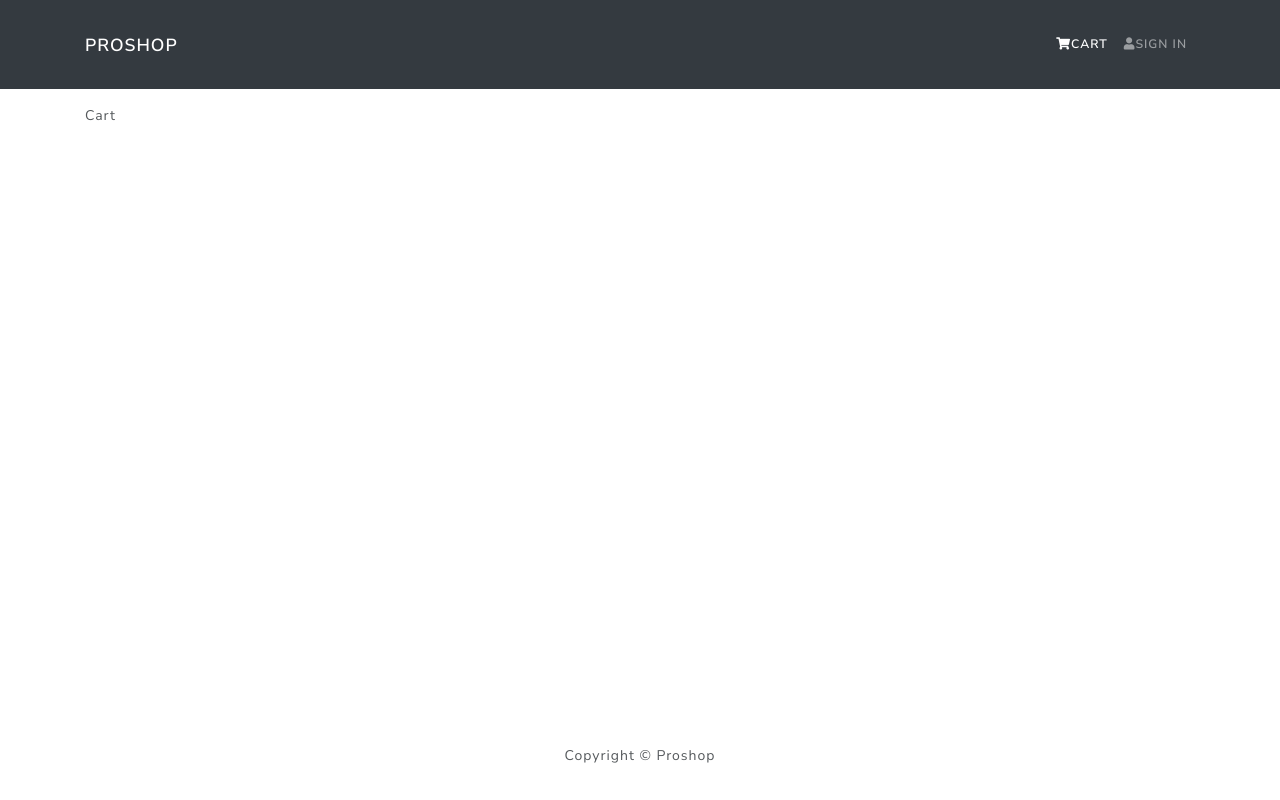
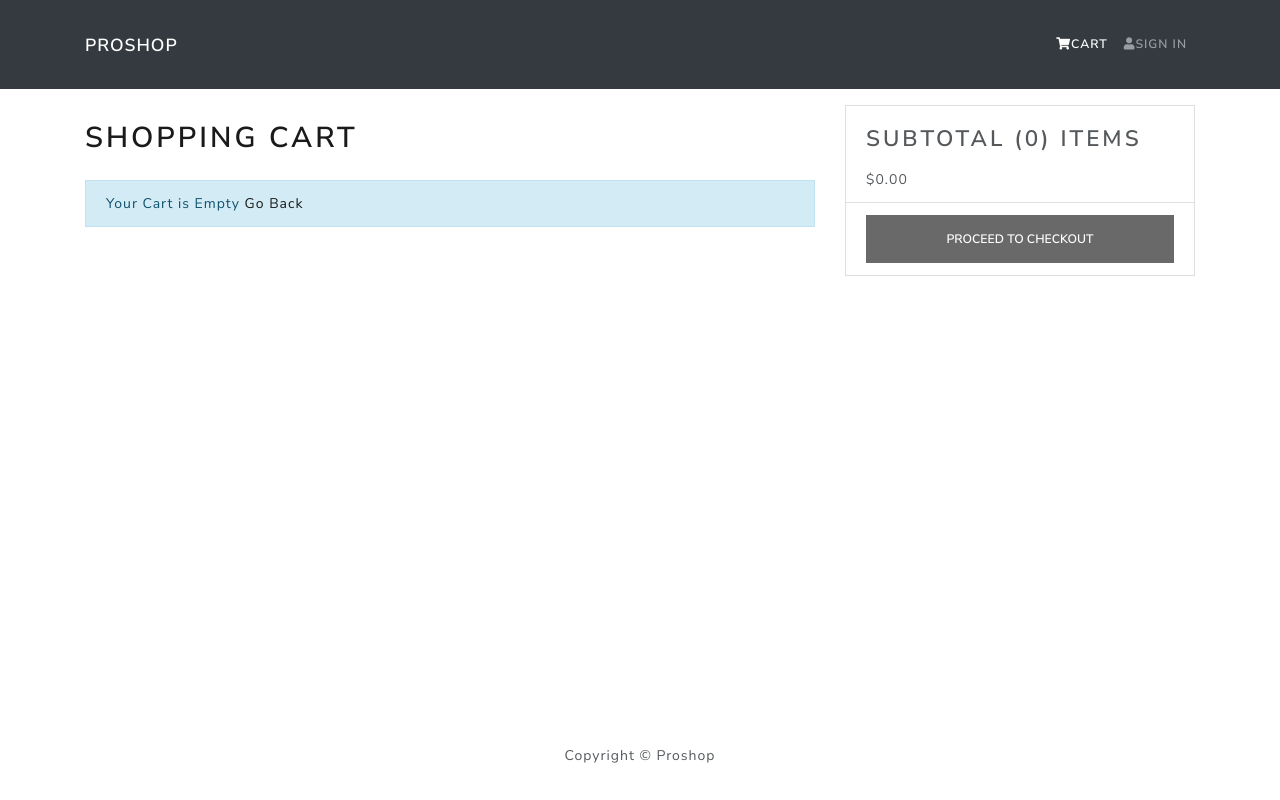
Before and after one commit to JuanCamiloChafloque/Proshop, a React (Create React App) app in the folder frontend/: page /cart in a window 1280 px wide. Built offline with nearby package versions, Linux system fonts and the light colour scheme.

Commit message:
Cart functionality with reducers and actions, Screen component finished

```diff
--- a/frontend/src/actions/cartActions.js
+++ b/frontend/src/actions/cartActions.js
@@ -1,5 +1,5 @@
 import axios from "axios";
-import { CART_ADD_ITEM } from "../constants/cartConstants";
+import { CART_ADD_ITEM, CART_REMOVE_ITEM } from "../constants/cartConstants";
 
 export const addToCart = (id, qty) => async (dispatch, getState) => {
   const { data } = await axios.get("/api/products/" + id);
@@ -17,3 +17,11 @@
 
   localStorage.setItem("cartItems", JSON.stringify(getState().cart.cartItems));
 };
+
+export const removeFromCart = (id) => (dispatch, getState) => {
+  dispatch({
+    type: CART_REMOVE_ITEM,
+    payload: id,
+  });
+  localStorage.setItem("cartItems", JSON.stringify(getState().cart.cartItems));
+};
--- a/frontend/src/index.css
+++ b/frontend/src/index.css
@@ -1,5 +1,15 @@
 main {
   min-height: 80vh;
+}
+
+h1 {
+  font-size: 1.8rem;
+  padding: 1rem 0;
+}
+
+h2 {
+  font-size: 1.4rem;
+  padding: 0.5rem 0;
 }
 
 h3 {
--- a/frontend/src/reducers/cartReducers.js
+++ b/frontend/src/reducers/cartReducers.js
@@ -1,4 +1,4 @@
-import { CART_ADD_ITEM } from "../constants/cartConstants";
+import { CART_ADD_ITEM, CART_REMOVE_ITEM } from "../constants/cartConstants";
 
 export const cartReducer = (state = { cartItems: [] }, action) => {
   switch (action.type) {
@@ -19,6 +19,12 @@
         };
       }
 
+    case CART_REMOVE_ITEM:
+      return {
+        ...state,
+        cartItems: state.cartItems.filter((x) => x.product !== action.payload),
+      };
+
     default:
       return state;
   }
--- a/frontend/src/screens/CartScreen.js
+++ b/frontend/src/screens/CartScreen.js
@@ -1,7 +1,127 @@
-import React from "react";
+import React, { useEffect } from "react";
+import { useDispatch, useSelector } from "react-redux";
+import Message from "../components/Message";
+import {
+  Link,
+  useParams,
+  useSearchParams,
+  useNavigate,
+} from "react-router-dom";
+import {
+  Row,
+  Col,
+  Image,
+  Form,
+  Button,
+  Card,
+  ListGroup,
+} from "react-bootstrap";
+import { addToCart, removeFromCart } from "../actions/cartActions";
 
 const CartScreen = () => {
-  return <div>Cart</div>;
+  const { id } = useParams();
+  const [searchParams] = useSearchParams();
+  const qty = searchParams.get("qty") ? Number(searchParams.get("qty")) : 1;
+
+  const dispatch = useDispatch();
+  const cart = useSelector((state) => state.cart);
+  const { cartItems } = cart;
+  const navigate = useNavigate();
+
+  useEffect(() => {
+    if (id) {
+      dispatch(addToCart(id, qty));
+    }
+  }, [id, qty, dispatch]);
+
+  const removeFromCartHandler = (id) => {
+    dispatch(removeFromCart(id));
+  };
+
+  const checkoutHandler = () => {
+    navigate("/login?redirect=shipping");
+  };
+
+  return (
+    <Row>
+      <Col md={8}>
+        <h1>Shopping Cart</h1>
+        {cartItems.length === 0 ? (
+          <Message>
+            Your Cart is Empty<Link to="/"> Go Back</Link>
+          </Message>
+        ) : (
+          <ListGroup variant="flush">
+            {cartItems.map((item) => (
+              <ListGroup.Item key={item.product}>
+                <Row>
+                  <Col md={2}>
+                    <Image src={item.image} alt={item.name} fluid rounded />
+                  </Col>
+                  <Col md={3}>
+                    <Link to={"/product/" + item.product}>{item.name}</Link>
+                  </Col>
+                  <Col md={2}>${item.price}</Col>
+                  <Col md={2}>
+                    <Form.Control
+                      as="select"
+                      value={item.qty}
+                      onChange={(e) =>
+                        dispatch(
+                          addToCart(item.product, Number(e.target.value))
+                        )
+                      }
+                    >
+                      {[...Array(item.countInStock).keys()].map((x) => (
+                        <option key={x + 1} value={x + 1}>
+                          {x + 1}
+                        </option>
+                      ))}
+                    </Form.Control>
+                  </Col>
+                  <Col md={2}>
+                    <Button
+                      type="button"
+                      variant="light"
+                      onClick={() => removeFromCartHandler(item.product)}
+                    >
+                      <i className="fas fa-trash" />
+                    </Button>
+                  </Col>
+                </Row>
+              </ListGroup.Item>
+            ))}
+          </ListGroup>
+        )}
+      </Col>
+      <Col md={4}>
+        <Card>
+          <ListGroup variant="flush">
+            <ListGroup.Item>
+              <h2>
+                Subtotal ({cartItems.reduce((acc, item) => acc + item.qty, 0)})
+                items
+              </h2>
+              $
+              {cartItems
+                .reduce((acc, item) => acc + item.qty * item.price, 0)
+                .toFixed(2)}
+            </ListGroup.Item>
+            <ListGroup.Item>
+              <Button
+                type="button"
+                className="btn-block"
+                disabled={cartItems.length === 0}
+                onClick={checkoutHandler}
+              >
+                Proceed To Checkout
+              </Button>
+            </ListGroup.Item>
+          </ListGroup>
+        </Card>
+      </Col>
+    </Row>
+  );
 };
 
 export default CartScreen;
--- a/frontend/src/screens/ProductScreen.js
+++ b/frontend/src/screens/ProductScreen.js
@@ -22,7 +22,7 @@
   const productDetails = useSelector((state) => state.productDetails);
   const { error, loading, product } = productDetails;
 
-  const [qty, setQty] = useState(0);
+  const [qty, setQty] = useState(1);
 
   //Everything here will execute as soon the component loads
   useEffect(() => {
```
